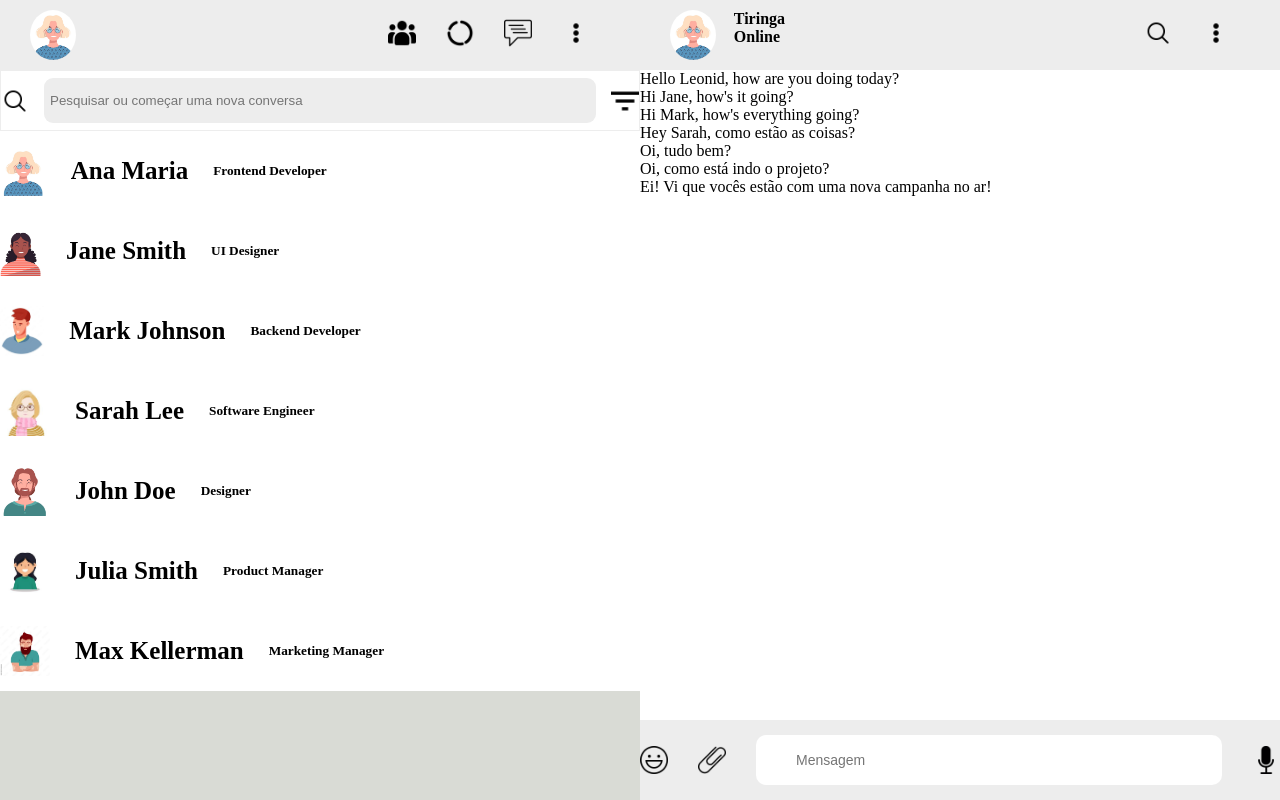
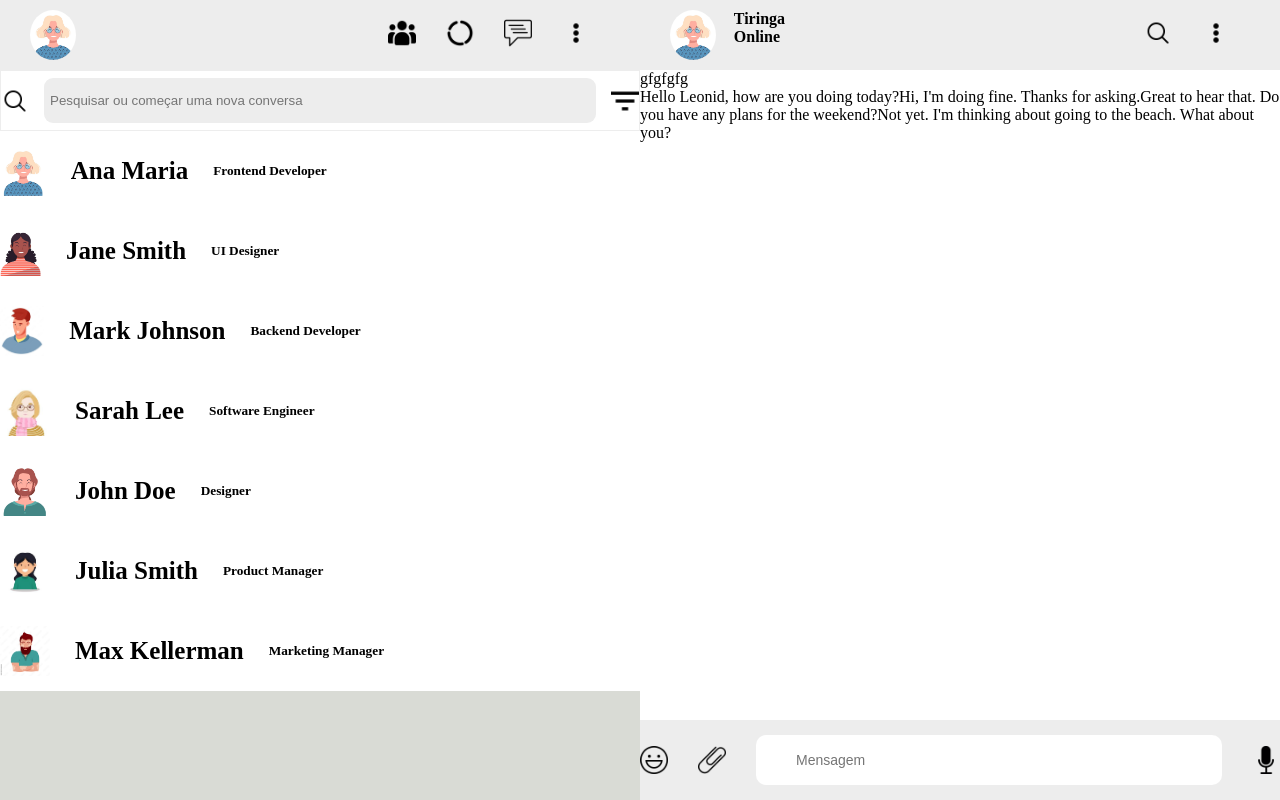
Before and after one commit to rufinoguilherme633/whatsap, a plain HTML site: page index.html in a window 1280 px wide. Drawn offline with Linux system fonts and the light colour scheme.

Commit message:
mensagens

```diff
--- a/index.html
+++ b/index.html
@@ -121,8 +121,8 @@
             <div class="container-message-submissions" id=container-message-submissions>
 
                 <div class="message exchange">
-                    <div class="my-mensage">gfgfgfg</div>
-                    <div class="mensage-friend">mey friend</div>
+                    <div class="content">gfgfgfg</div>
+                    <!-- <div class="mensage-friend">mey friend</div> -->
                 </div>
 
             </div>
--- a/index.js
+++ b/index.js
@@ -10,6 +10,8 @@ import { contatos } from "./contatos.js"
 
 
 //console.log(contatos[0].messages[0].sender[1]);
+
+
 
 
 const criarContato = (contato) => {
@@ -41,34 +43,75 @@ const carregarContato = () => {
 }
 carregarContato()
 
-const criarMensagem = (mensagem) => {
-    const mensagens = document.createElement('div')
+const criarMensagem = (contato) => {
+
+
+    const mensagens = document.createElement('ul')
     mensagens.classList.add('mensages')
 
-    const msg = document.createElement('p')
+    console.log(contato.messages)
+    let resultado = ""
+    contato.messages.forEach(function(mensagem) {
+        resultado += mensagem.content
+    });
+
+
+
+    const msg = document.createElement('li')
     msg.classList.add('mesage')
-        //msg.textContent = mensagem[1]
+    msg.textContent = resultado
+    mensagens.append(msg)
 
-    console.log(mensagem.messages[0].content)
-    msg.textContent =  mensagem.messages[0].content
+    console.log(mensagens)
+
+    return mensagens
+
+    // const mensagens = document.createElement('ul')
+    // mensagens.classList.add('mensages')
+
+
+    //msg.textContent = mensagem[1]
+
+    //console.log(mensagem.messages[0].content)
+    //msg.textContent = mensagem.messages
+
     // console.log(mensagem.messages)
 
 
 
     //console.log(mensagem.messages[1].timestamp)
     //console.log(mensagem.messages[0].content[0])
+    // let resultado = "";
+    // contatos.forEach(function(contato) {
+    // contatos[0].messages.forEach(function(mensagem) {
+    //     console.log(mensagem.content);
+    //     resultado += mensagem.content + ';';
+    //return mensagem.content
+    // });
+    // });
 
 
-    mensagens.append(msg)
+    // const msg = document.createElement('li')
+    // msg.classList.add('mesage')
+    // console.log(resultado)
+    // msg.textContent = resultado
+    // mensagens.append(msg)
 
-    return mensagens
+
+    // return mensagens
 }
 
 const carregarHeader = () => {
     const container = document.getElementById('container-message-submissions')
-    const cntatoI = contatos.map(criarMensagem)
 
-    container.replaceChildren(...cntatoI)
+    // const cntatoI = contatos.map(criarMensagem)
+
+    const ul = criarMensagem(contatos[0])
+
+    container.append(ul)
+
+
+    // container.replaceChildren(...cntatoI)
 }
 
 carregarHeader()
```
